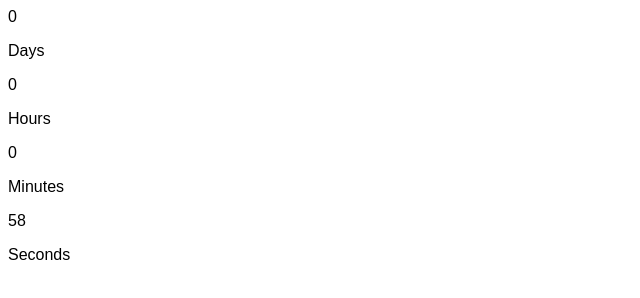
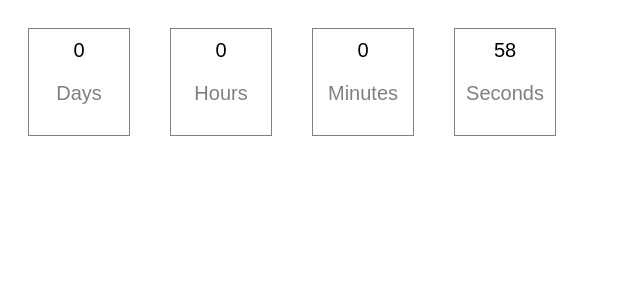
Before and after one commit to vidalglez/challenge-app, a plain HTML site: page countdown.html in a window 1280 px wide. Shown: the whole page, without its empty margins (0-640 px from the left). Drawn offline with Linux system fonts and the light colour scheme.

Commit message:
feature: Timer css
Adding timer CSS

```diff
--- a/css/styles.css
+++ b/css/styles.css
@@ -1,3 +1,17 @@
 * {
     font-family: Arial;
 }
+
+.timer {
+  width: 100px;
+  font-size: 20px;
+  border: 1px solid gray;
+  text-align: center;
+  padding: 10px 0;
+  float: left;
+  margin: 20px;
+}
+
+.timer p {
+  color: gray;
+}
```
